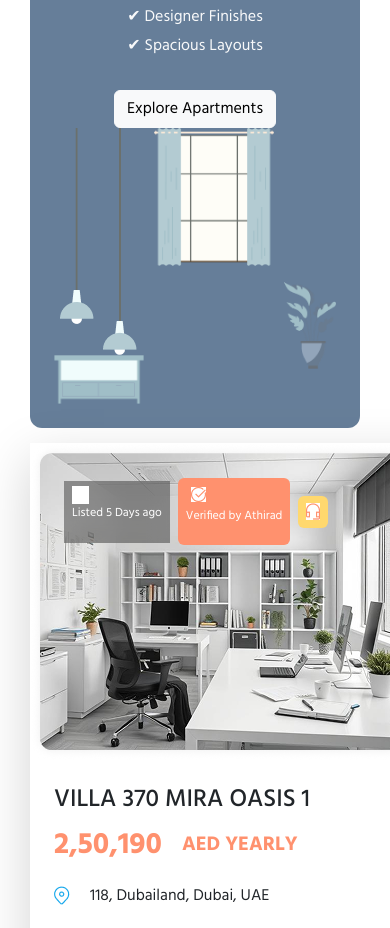
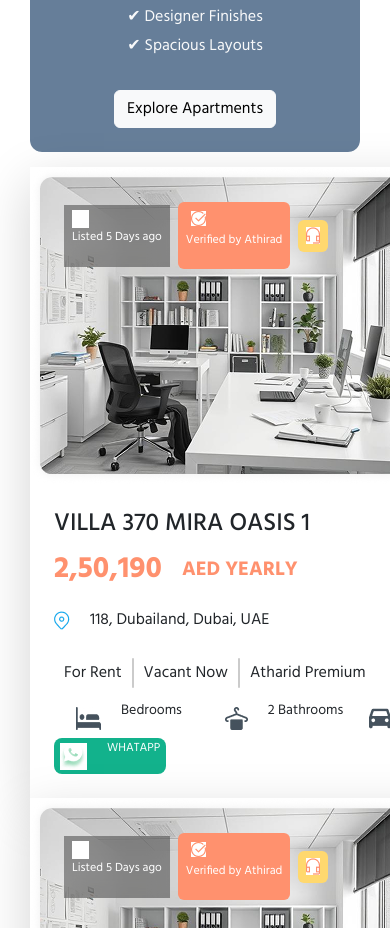
Before and after one commit to ShilpaBabeendran/react-apllication, a React (Create React App) app: page / in a window 390 px wide. Shown: the part 3660-4588 px from the top of the page. Built offline with nearby package versions, Linux system fonts and the light colour scheme; a web font is replaced by a local one.

Commit message:
mobile view set

```diff
--- a/src/Components/LuxuaryApartment/apartment.css
+++ b/src/Components/LuxuaryApartment/apartment.css
@@ -46,6 +46,9 @@
     .text-section {
       max-width: 100%;
     }
+    .image-section{
+        display: none;
+    }
   }
 
 
--- a/src/Components/LuxuaryApartment/index.js
+++ b/src/Components/LuxuaryApartment/index.js
@@ -1,5 +1,6 @@
 import React from "react";
 import "../../Components/LuxuaryApartment/apartment.css";
+import 'bootstrap/dist/css/bootstrap.css';
 
 import Tik from "../../assets/iconImages/tik.png";
 import Light from "../../assets/iconImages/light.png";
@@ -40,7 +41,7 @@ const LuxuryApartments = () => {
 
         {/* Right Side: Illustration */}
         {/* <div className="image-section"> */}
-        <div className="d-flex  image-section ">
+        <div className="d-flex  image-section d-none d-md-block ">
                 <div className=" img-one">
                   <div className="img-a">
                   <img src={Light} alt=""/>
```
